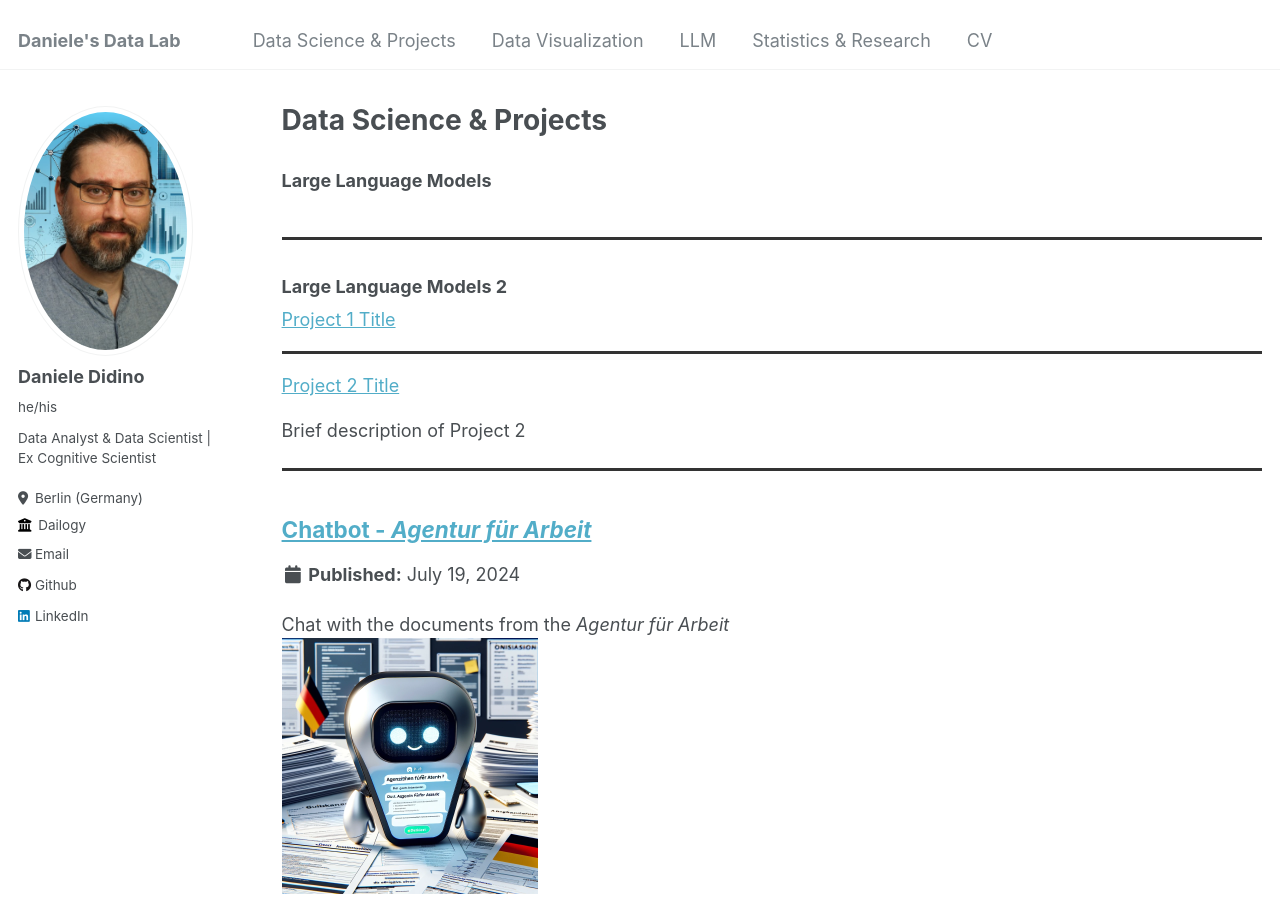
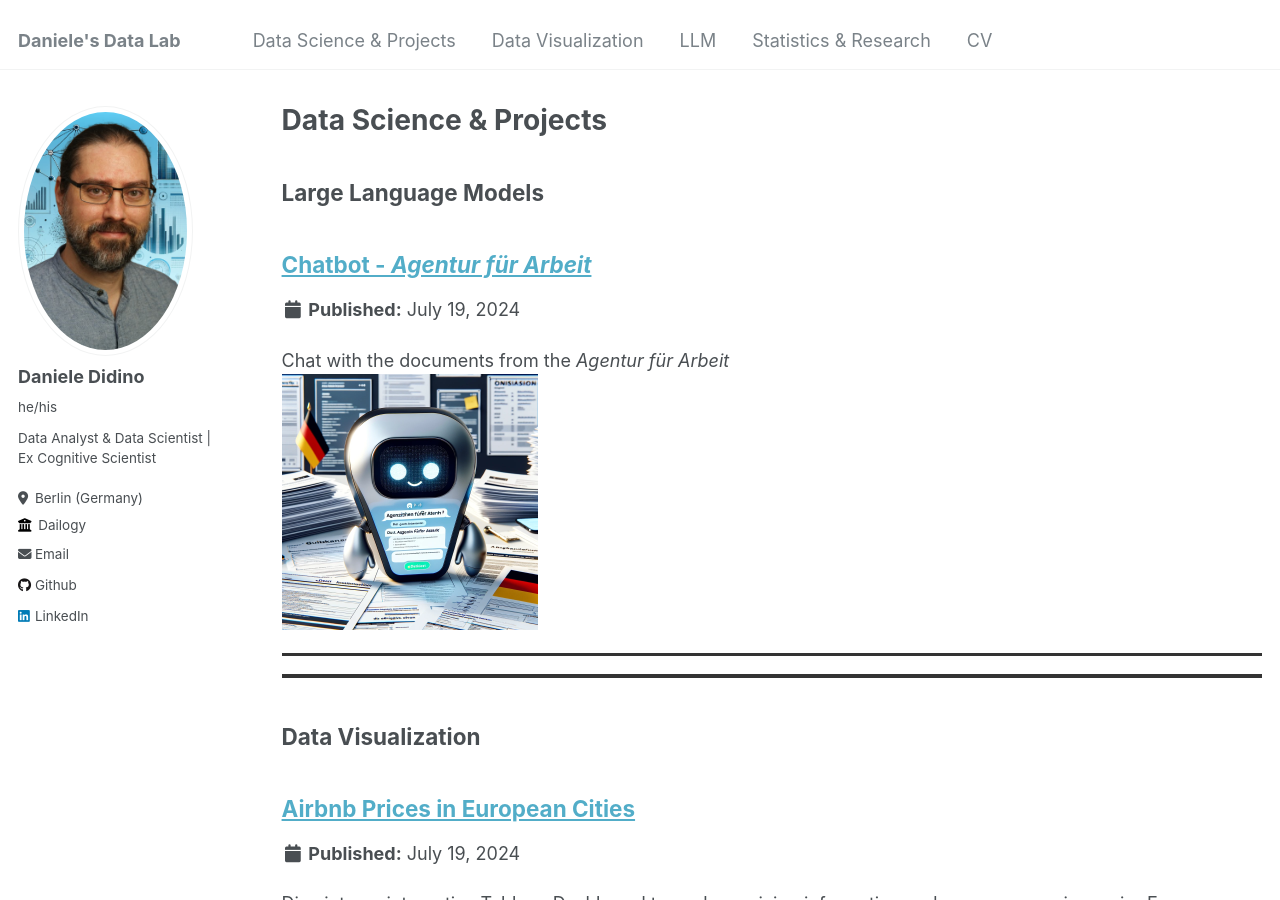
Before and after one commit to DanieleDidino/DanieleDidino.github.io, a Jekyll site: the page built from _pages/data_proj.html, in a window 1280 px wide and 900 px high. Built offline with Jekyll 4.4.1, drawn with Linux system fonts in a browser that asks for light colours.

Commit message:
edit Data Science Projects page

```diff
--- a/_pages/data_proj.html
+++ b/_pages/data_proj.html
@@ -7,37 +7,21 @@ author_profile: true
 
 {% include base_path %}
 
-<h3 align="left">
+<h2 align="left">
   <b>Large Language Models</b>
-  </h3>
-
-<!-- Manually adding HTML pages for Large Language Models -->
-{% include archive-single.html url="/LLM_project/chatbot_afa.md" %}
-<hr style="height:3px; border:none; color:#333; background-color:#333;">
-
-<h3 align="left">
-  <b>Large Language Models 2</b>
-  </h3>
-
-<div class="project-entry">
-  <a href="{{ site.baseurl }}/LLM_project/chatbot_afa.md">Project 1 Title</a>
-</div>
-<hr style="height:3px; border:none; color:#333; background-color:#333;">
-<div class="project-entry">
-  <a href="{{ site.baseurl }}/data_viz/videogame_sales.md">Project 2 Title</a>
-  <p>Brief description of Project 2</p>
-</div>
-<hr style="height:3px; border:none; color:#333; background-color:#333;">
-
+  </h2>
 
 {% for post in site.LLM_projects %}
   {% include archive-single.html %}
   <hr style="height:3px; border:none; color:#333; background-color:#333;"> <!-- Add a horizontal line between sections -->
 {% endfor %}
 
-<h3 align="left">
+
+<hr style="height:4px; border:none; color:#333; background-color:#333;"> <!-- Add a horizontal line between sections -->
+
+<h2 align="left">
   <b>Data Visualization</b>
-  </h3>
+  </h2>
 
 {% for post in site.data_viz %}
   {% include archive-single.html %}
```
